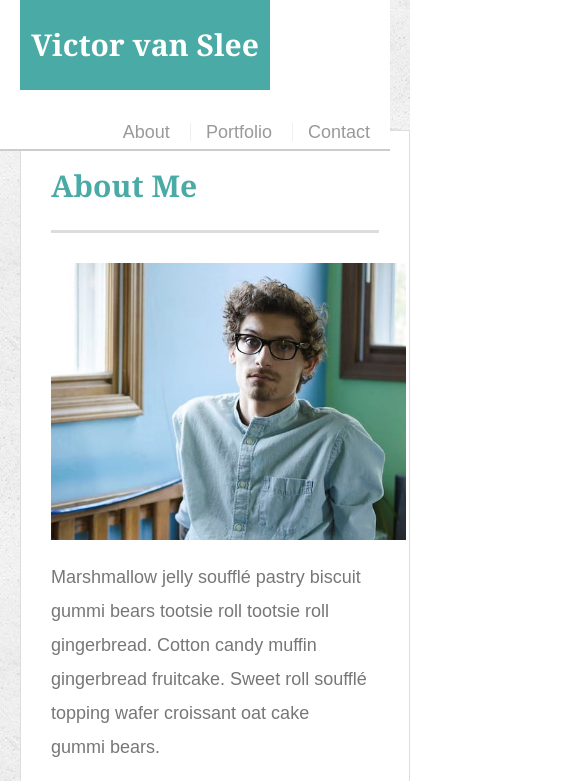
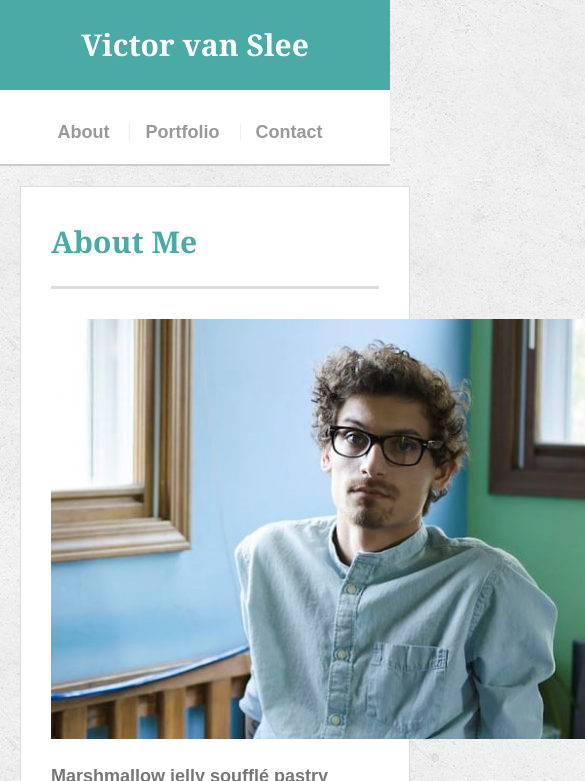
Before and after one commit to vvanslee/Reponsive-Portfolio, a plain HTML site: page index.html in a window 390 px wide. Shown: the top 781 px of the page, 585 px wide, since content can reach past the window. Drawn offline with Linux system fonts and the light colour scheme.

Commit message:
responsive to 640px

```diff
--- a/assets/css/style.css
+++ b/assets/css/style.css
@@ -1,64 +1,3 @@
-@media screen and (max-width: 980px){
-  /* general */
-  section.sidebar{
-    margin-right: 120px;
-  }
-  #logo{
-    margin-left: 120px;
-  }
-  nav{
-    margin-right: 120px;
-  }
-    section.main-section {
-    width: 415px;
-    margin-left: 120px;
-  /* about */
-  }
-  img.auth-image {
-    width: 355px;
-    margin-bottom: 20px;
-  }
-  /* portfolio */
-  div.work {
-    width: 360px;
-  }
-}
-
-@media screen and (max-width: 768px){
-  /* general */
-  #logo {
-    margin-left: 20px;
-  }
-  nav {
-    margin-right: 20px;
-  }
-  section.main-section {
-    width: 100%;
-    max-width: 728px;
-    margin-left: 20px;
-    margin-right: 20px;
-  }
-  section.sidebar {
-    width: 100%;
-    max-width: 728px;
-    margin-left: 20px;
-    margin-right: 20px;
-    margin-bottom: 40px;
-  }
-  /* portfolio */
-  div.work{
-    width: 313px;
-    margin-bottom: 10px;
-  }
-
-}
-
-@media screen and (max-width: 640px){
-
-}
-
-
-
 body {
   font-family: Arial, "Helvetica Neue", Helvetica, sans-serif;
   font-size: 18px;
@@ -298,3 +237,108 @@ input[type=submit] {
   background: #4aaaa5;
   border: 0 none;
 }
+
+/* responive settings */
+
+@media screen and (max-width: 980px){
+  body {
+    font-weight: bold;
+  }
+  /* general */
+  section.sidebar{
+    margin-right: 120px;
+  }
+  #logo{
+    margin-left: 120px;
+  }
+  nav{
+    margin-right: 120px;
+  }
+    section.main-section {
+    width: 415px;
+    margin-left: 120px;
+  /* about */
+  }
+  img.auth-image {
+    width: 355px;
+    margin-bottom: 20px;
+  }
+  /* portfolio */
+  div.work {
+    width: 360px;
+  }
+}
+
+@media screen and (max-width: 768px){
+  body {
+    font-weight: bold;
+  }
+  /* general */
+  #logo {
+    margin-left: 20px;
+  }
+  nav {
+    margin-right: 20px;
+  }
+  section.main-section {
+    width: 100%;
+    max-width: 728px;
+    margin-left: 20px;
+    margin-right: 20px;
+  }
+  section.sidebar {
+    width: 100%;
+    max-width: 728px;
+    margin-left: 20px;
+    margin-right: 20px;
+    margin-bottom: 40px;
+  }
+  /* portfolio */
+  div.work{
+    width: 313px;
+    margin-bottom: 10px;
+  }
+}
+
+@media screen and (max-width: 640px){
+  body {
+    font-weight: bold;
+  }
+  /* general */
+  header#masthead {
+    position: static;
+    margin-bottom: 0;
+  }
+  div#main-container {
+  padding-top: 20px;
+  }
+  a#logo {
+    width: 100%;
+    max-width: 640px;
+    margin-left: 0;
+  }
+  nav {
+    width: 100%;
+    max-width: 640px;
+    text-align: center;
+    padding-bottom: 15px;
+  }
+  section.main-section {
+    width: 100%;
+    max-width: 600px;
+  }
+  section.sidebar {
+    width: 100%;
+    max-width: 600px;
+    margin-left: 20px;
+    margin-right: 20px;
+  }
+  /* about */
+  img.auth-image {
+    width: 538px;
+    margin-bottom: 20px;
+  }
+  div.work {
+    width: 540px;
+  }
+}
```
